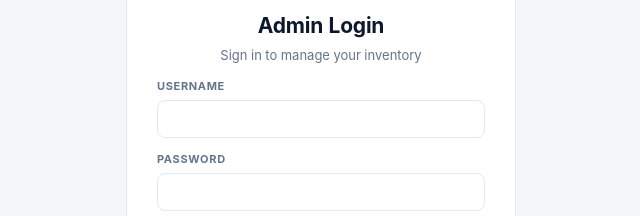
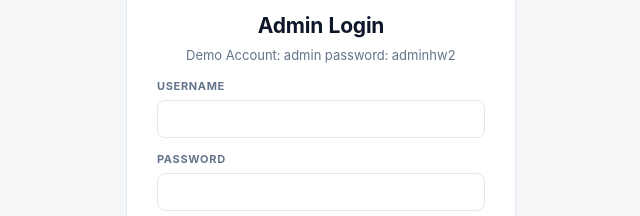
Before and after one commit to JamesJ05/Demo, a website: page index.html in a window 1280 px wide. Shown: the part 332-548 px from the top of the page, 319-959 px from the left. Drawn offline with Linux system fonts and the light colour scheme.

Commit message:
Update project

```diff
--- a/index.html
+++ b/index.html
@@ -19,7 +19,7 @@
       <div class="lgc">
         <img id="lg_logo" src="assets/img/logo.png" alt="Motor Shop" />
         <h2>Admin Login</h2>
-        <div class="sub">Sign in to manage your inventory</div>
+        <div class="sub">Demo Account: admin password: adminhw2</div>
         <label class="l" id="lg_user_label">Username</label
         ><input id="lg_u" autocomplete="username" onkeydown="if (event.key == 'Enter') $('lg_p').focus();" />
         <label class="l">Password</label
```
Also changed, not shown: README.md (deleted).
